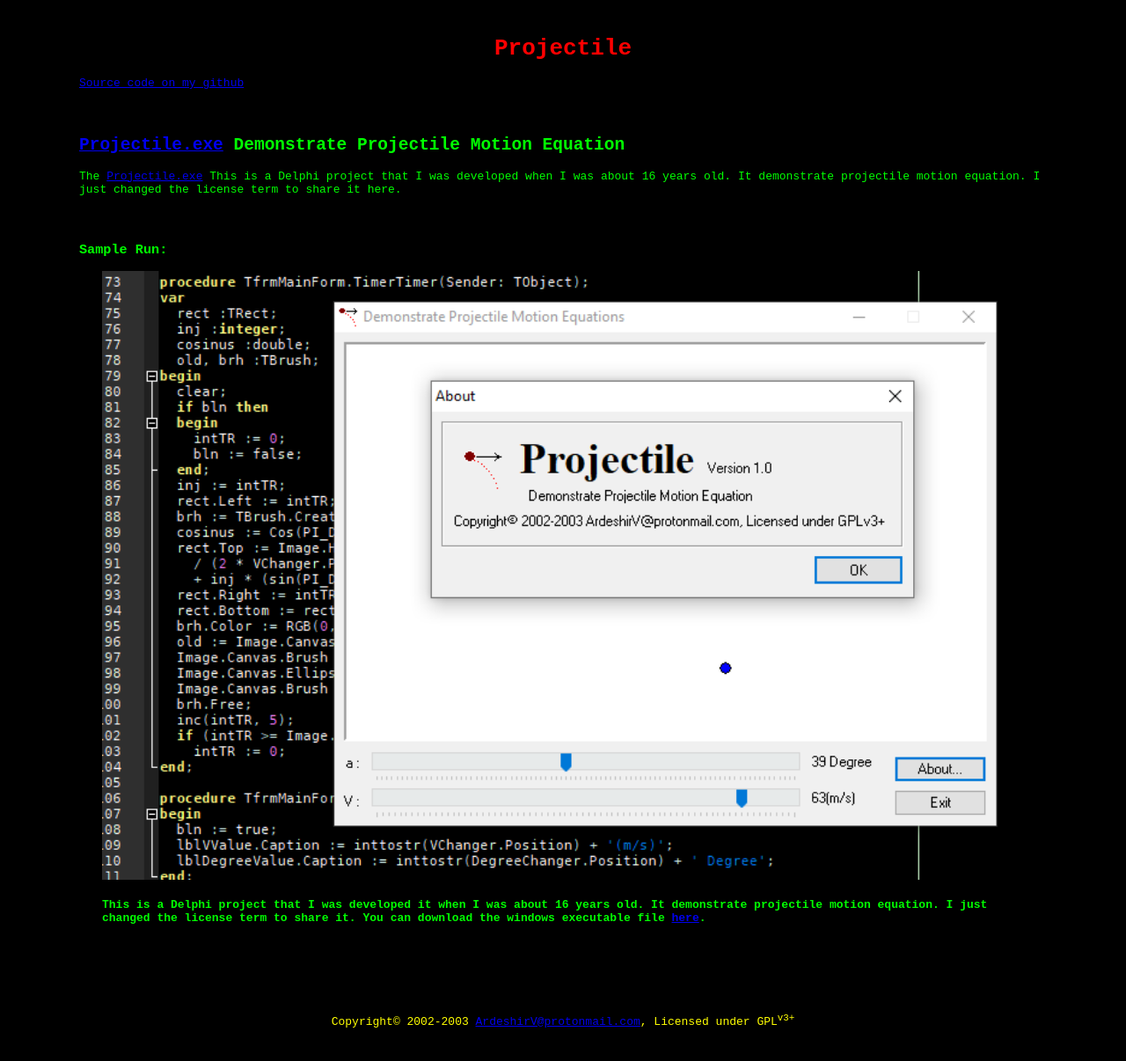
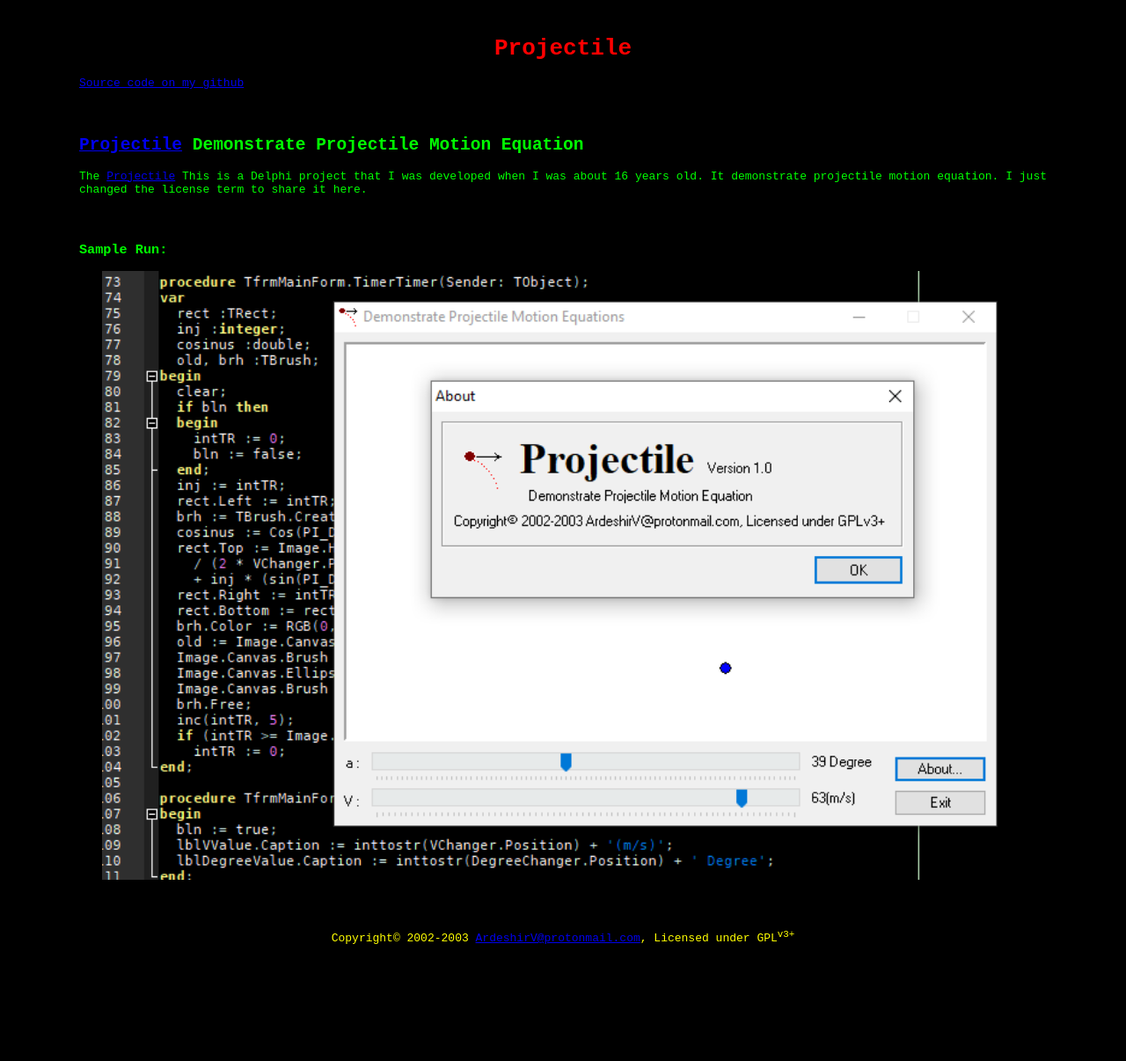
Before and after one commit to ArdeshirV/Projectile, a plain HTML site: page index.html in a window 1280 px wide. Shown: the whole page at 88% size. After the commit the page ends 1114 px from the top, so only its background shows below. Drawn offline with Linux system fonts and the light colour scheme.

Commit message:
Update README file again

```diff
--- a/index.html
+++ b/index.html
@@ -40,19 +40,14 @@
           <p><a href="https://github.com/ArdeshirV/Projectile" target="_blank" alt="Download Projectile source code">Source code on my github</a></p>
         </section>
         <section>
-          <h2 style=""><a href="https://github.com/ArdeshirV/Projectile/releases/download/1.0/Projectile.exe" target="_blank">Projectile.exe</a> Demonstrate Projectile Motion Equation</h2>
-          <p>The <a href="https://github.com/ArdeshirV/Projectile/releases/download/1.0/Projectile.exe" target="_blank">Projectile.exe</a> This is a Delphi project that I was developed when I was about 16 years old. It demonstrate projectile motion equation. I just changed the license term to share it here.</p>
+          <h2 style=""><a href="https://github.com/ArdeshirV/Projectile/releases/download/1.0/Projectile.exe" target="_blank">Projectile</a> Demonstrate Projectile Motion Equation</h2>
+          <p>The <a href="https://github.com/ArdeshirV/Projectile/releases/download/1.0/Projectile.exe" target="_blank">Projectile</a> This is a Delphi project that I was developed when I was about 16 years old. It demonstrate projectile motion equation. I just changed the license term to share it here.</p>
         </section>
         <section>
           <h3>Sample Run:</h3>
           <section>
-            <img alt="Projectile.exe" src="https://raw.githubusercontent.com/ArdeshirV/Projectile/master/img/Projectile.png">
-			<h4>This is a Delphi project that I was developed it
-				when I was about 16 years old. It demonstrate projectile motion equation.
-				I just changed the license term to share it. You can download the windows
-				executable file <a href="https://github.com/ArdeshirV/Projectile/releases/download/1.0/Projectile.exe" target="_blank">here</a>.
-            </h4>
-            <br/><br/>
+            <img alt="Running Projectile.exe" src="https://raw.githubusercontent.com/ArdeshirV/Projectile/master/img/Projectile.png">
+			<br/>
           </section
         </section>
       </article>
```
Also changed, not shown: 1 other file.
